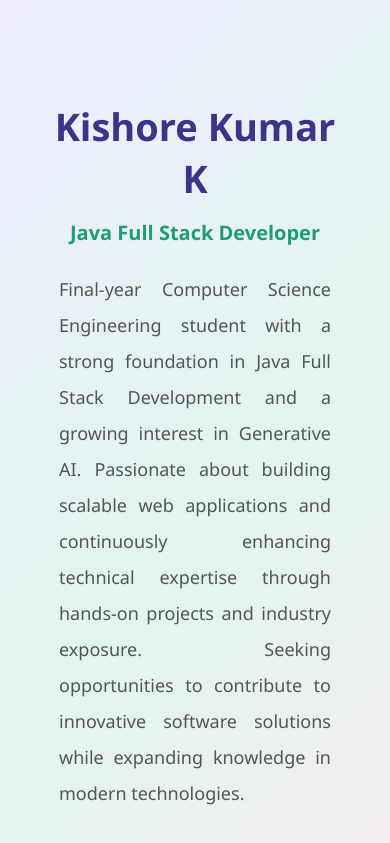
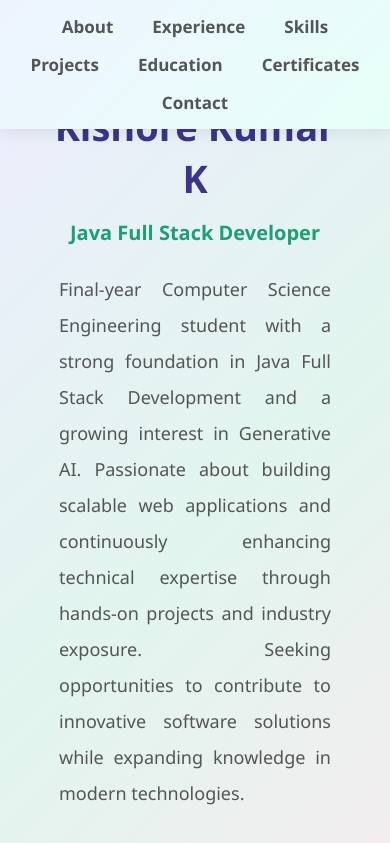
Before and after one commit to Kishorekumar-2004/personal-portfolio, a plain HTML site: page index.html in a window 390 px wide. Shown: the top 843 px of the page. Drawn offline with Linux system fonts and the light colour scheme.

Commit message:
Enhance navigation styles and update personal bio
Updated navigation styles for better layout and responsiveness. Revised personal description for clarity and professionalism.

```diff
--- a/index.html
+++ b/index.html
@@ -33,16 +33,16 @@ position:fixed;
 top:0;
 left:0;
 width:100%;
-background:#fff;
-box-shadow:0 2px 10px rgba(0,0,0,.1);
+background:linear-gradient(135deg,#EEF4FF,#E6FFF8);
+box-shadow:0 4px 15px rgba(0,0,0,.08);
 z-index:1000;
 }
 .nav-inner{
 max-width:1200px;
 margin:auto;
-padding:18px 8%;
+padding:15px 10px;
 display:flex;
-justify-content:space-between;
+justify-content:center;
 align-items:center;
 }
 .logo{
@@ -52,17 +52,26 @@ color:var(--purple);
 }
 .nav-links{
 display:flex;
-gap:25px;
+justify-content:center;
+align-items:center;
+gap:18px;
 list-style:none;
+flex-wrap:nowrap;
 }
+
 .nav-links a{
 text-decoration:none;
 color:#555;
+font-size:17px;
 font-weight:600;
+padding:8px 12px;
 transition:.3s;
+white-space:nowrap;
 }
+
 .nav-links a:hover{
 color:var(--purple);
+}
 }
 .mode-btn{
 border:none;
@@ -145,14 +154,28 @@ box-shadow:var(--shadow);
 margin-bottom:30px;
 }
 @media(max-width:768px){
-.hero h1{font-size:38px;}
-.role{font-size:20px;}
-.nav-links{display:none;}
+.hero h1{
+font-size:38px;
+}
+
+.role{
+font-size:20px;
+}
+
+.nav-links{
+display:flex;
+gap:15px;
+justify-content:center;
+flex-wrap:wrap;
+}
 }
 </style>
 </head>
 
 <body>
+
+<nav>
+<div class="nav-inner">
 
 <ul class="nav-links">
 <li><a href="#about">About</a></li>
@@ -163,6 +186,9 @@ margin-bottom:30px;
 <li><a href="#certifications">Certificates</a></li>
 <li><a href="#contact">Contact</a></li>
 </ul>
+
+</div>
+</nav>
 
 <section class="hero">
 <div class="hero-content">
@@ -197,7 +223,7 @@ LinkedIn
 
 <div class="card">
 <p style="line-height:1.9;font-size:17px;">
-I am a final-year Computer Science Engineering student at P.S.N.A College of Engineering and Technology. I am passionate about Java Full Stack Development and Generative AI. Through academic projects and internship experience, I have developed practical skills in building scalable applications and solving real-world problems. I continuously strive to learn modern technologies and contribute to innovative software solutions.
+I am a Computer Science Engineering graduate from P.S.N.A College of Engineering and Technology with a strong foundation in Java Full Stack Development and a growing interest in Generative AI. Through academic projects and industry exposure, I have developed practical skills in designing scalable applications and solving real-world challenges. I am eager to leverage my technical expertise, continuously learn emerging technologies, and contribute to innovative software solutions as a software developer.
 </p>
 </div>
 </section>
```
